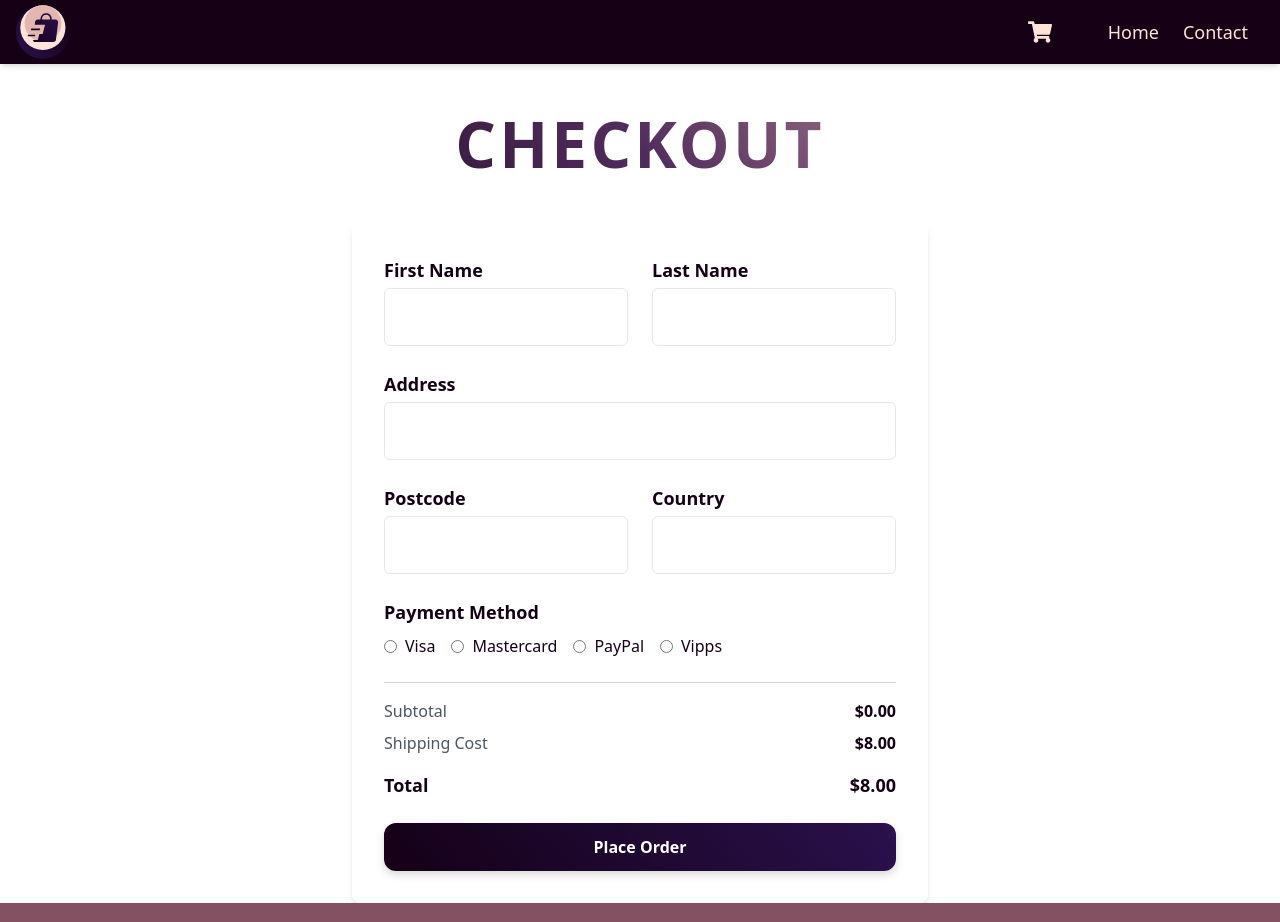
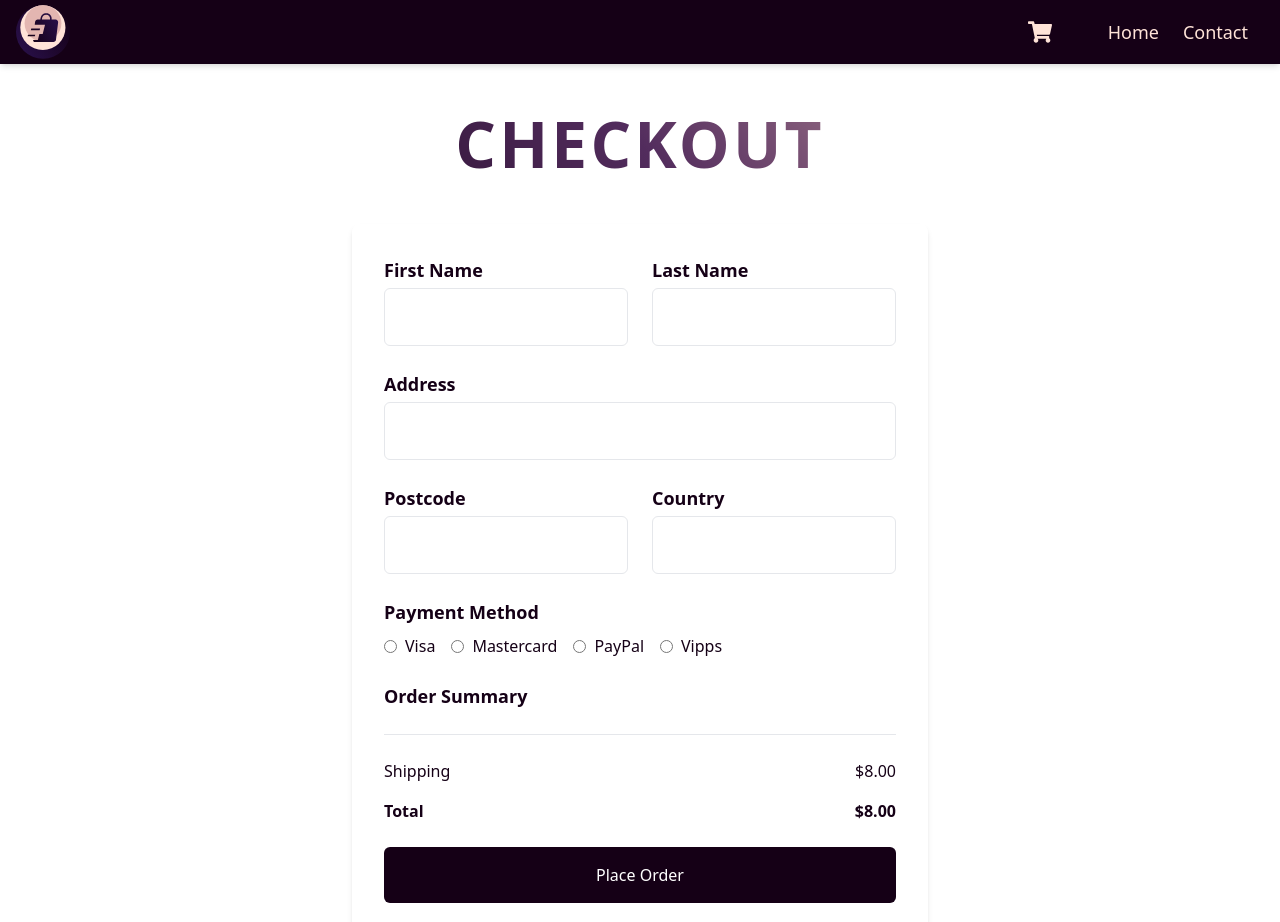
Before and after one commit to jonhavbra87/fef-ca, a React (Vite) app: page /checkoutpage in a window 1280 px wide. Shown: the top 922 px of the page. Built offline with nearby package versions, Linux system fonts and the light colour scheme.

Commit message:
refactor checkoutpage code

```diff
--- a/src/pages/CheckoutPage/index.tsx
+++ b/src/pages/CheckoutPage/index.tsx
@@ -3,19 +3,21 @@ import { useForm } from 'react-hook-form';
 import * as yup from 'yup';
 
 import { useCartStore } from "../../store/cartStore";
-import { GradientButton } from "../../styles/GradientButton";
+//import { GradientButton } from "../../styles/GradientButton";
 import GradientHeading from "../../styles/GradientHeading";
+import { useState } from 'react';
+
 
 
 const schema = yup.
 object({
   firstName: yup
     .string()
-    .min(2, 'Your first name should be at least 2 characters.')
+    .min(3, 'Your first name should be at least 2 characters.')
     .required('Please enter your first name'),
   lastName: yup
     .string()
-    .min(2, 'Your last name should be at least 2 characters.')
+    .min(3, 'Your last name should be at least 2 characters.')
     .required('Please enter your last name'),
   address: yup
     .string()
@@ -23,7 +25,7 @@ object({
     .required('Please enter your address'),
   postcode: yup
     .string()
-    .min(4, 'Your postcode should be at least 4 characters.')
+    .min(4, 'Your postcode should be a number of 4 digits.')
     .required('Please enter your postcode'),
   country: yup
     .string()
@@ -40,10 +42,11 @@ object({
 
 type FormData = yup.InferType<typeof schema>;
 
+const paymentMethods = ['Visa', 'Mastercard', 'PayPal', 'Vipps'];
 
 function CheckoutPage() {
 
-    const { items } = useCartStore();
+    const { items, clearCart } = useCartStore();
     const subtotal = items.reduce((total, item) => total + item.discountedPrice, 0);
     const shippingCost = 8; // Eksempelverdi
 
@@ -56,11 +59,29 @@ function CheckoutPage() {
         resolver: yupResolver(schema),
     });
 
-    function onSubmit(data: FormData) {
-        console.log(data);
-        alert('Your order has been placed!');
+    const [isSubmitting, setIsSubmitting] = useState(false);
+
+    const onSubmit = async (data: FormData) => {
+        setIsSubmitting(true);
+
+      const orderDetails = {
+          ...data,
+          items,
+          subtotal,
+          shippingCost,
+        };
+       console.log(orderDetails);
+
+        // Simulate order submission
+      setTimeout(() => {
+        alert('Your order has been placed successfully!');
         reset();
+        clearCart();
+        setIsSubmitting(false);
       }
+      , 450);
+    };
+
 
     return (
       <div className='mx-auto'>
@@ -71,7 +92,7 @@ function CheckoutPage() {
         onSubmit={handleSubmit(onSubmit)}
         className="mt-8 space-y-6 p-8 max-w-xl mx-auto rounded-lg shadow-md"
       >
-        {/* Personlig informasjon */}
+        {/* Adress Form */}
         <div className="grid grid-cols-1 gap-6 md:grid-cols-2 lg:grid-cols-2">
           <div className="flex flex-col">
             <label htmlFor="firstName" className="mb-1 font-semibold text-lg">First Name</label>
@@ -126,11 +147,11 @@ function CheckoutPage() {
           </div>
         </div>
 
-        {/* Valg av betalingsmetode */}
+        {/* Payment method */}
         <div className="flex flex-col">
           <label className="mb-2 font-semibold  text-lg">Payment Method</label>
           <div className="flex flex-wrap gap-4">
-            {['Visa', 'Mastercard', 'PayPal', 'Vipps'].map((method) => (
+            {paymentMethods.map((method) => (
               <label key={method} className="flex items-center gap-2">
                 <input
                   type="radio"
@@ -147,27 +168,33 @@ function CheckoutPage() {
           )}
         </div>
 
-        {/* Kostnadsoversikt */}
-        <div className=" border-t border-gray-300 pt-4 mb-6">
-          <div className="flex justify-between mb-2">
-            <span className="text-gray-600">Subtotal</span>
-            <span className="font-bold">${subtotal.toFixed(2)}</span>
+
+        {/* Order Summary */}
+        <h2 className="text-lg font-semibold">Order Summary</h2>
+        <div className="border-t pt-4">
+          {items.map((item) => (
+            <div key={item.id} className="flex justify-between">
+              <span>{item.title}</span>
+              <span>${item.discountedPrice.toFixed(2)}</span>
+            </div>
+          ))}
+          <div className="flex justify-between mt-2">
+            <span>Shipping</span>
+            <span>${shippingCost.toFixed(2)}</span>
           </div>
-          <div className="flex justify-between mb-2">
-            <span className="text-gray-600">Shipping Cost</span>
-            <span className="font-bold">${shippingCost.toFixed(2)}</span>
-          </div>
-
-          <div className="flex justify-between text-lg font-bold mt-4">
+          <div className="flex justify-between font-bold mt-4">
             <span>Total</span>
             <span>${(subtotal + shippingCost).toFixed(2)}</span>
           </div>
         </div>
 
         {/* Order Button */}
-        <GradientButton type="submit" className="w-full py-4">
-          Place Order
-        </GradientButton>
+        <button
+        type="submit"
+        disabled={isSubmitting}
+        className="w-full py-4 bg-background text-white  rounded-md">
+          {isSubmitting ? 'Placing order...' : 'Place Order'}
+        </button>
       </form>
     </div>
     );
```
